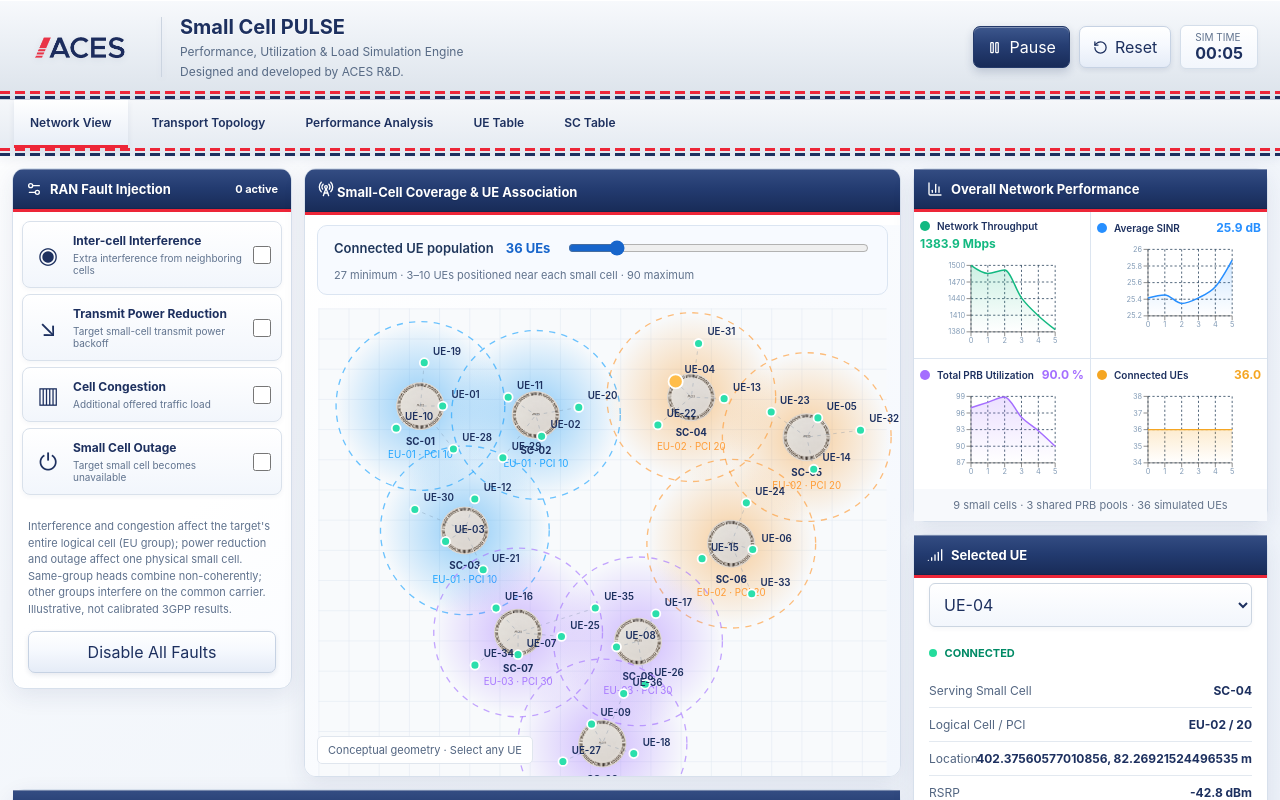
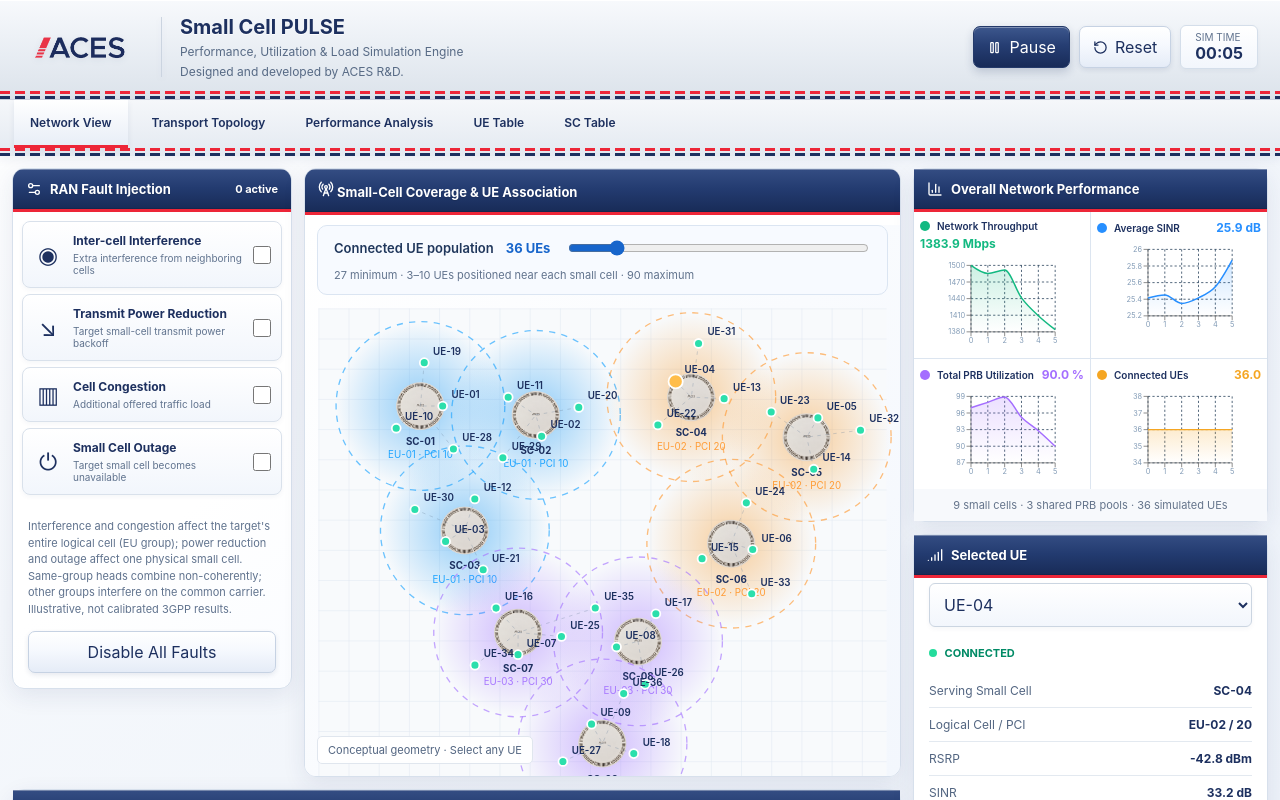
Before and after one commit to asadleghari199/aces-ran-demo, a React (Vite) app: page / in a window 1280 px wide. Shown: the top 800 px of the page. Built offline with nearby package versions, Linux system fonts and the light colour scheme.

Commit message:
Update main.jsx

```diff
--- a/src/main.jsx
+++ b/src/main.jsx
@@ -233,7 +233,7 @@ function App(){
  :<div className="comparison"><h3>Healthy vs Current Scenario</h3><p>Selected UE: {ues[selected].id}</p>{['rsrp','sinr','bler','throughput'].map(k=>{const base=allocateResources(ues.map((u,i)=>calculate(u,initialFaults(),tick,transport,groupActivity(ues,tick,initialFaults(),transport),i)),transport)[selected][k];return <div key={k}><span>{k.toUpperCase()}</span><b>{base.toFixed(1)} → {current[k].toFixed(1)}</b></div>})}</div>}</section>
  </div><section className="panel charts"><div className="panelTitle split"><span><Activity size={16}/> Key Performance Indicators · {ues[selected].id}</span><button className="textBtn" onClick={download}><Download size={14}/> CSV</button></div><div className="chartGrid"><ChartPanel title="SINR" data={history} field="sinr" color="#2c9eff" unit="dB"/><ChartPanel title="BLER" data={history} field="bler" color="#f05c58" unit="%"/><ChartPanel title="DL Throughput" data={history} field="throughput" color="#1fce8b" unit="Mbps"/><ChartPanel title="EU PRB Share" data={history} field="prb" color="#ae79ff" unit="%"/></div></section>
  <section className="panel alarmPanel"><div className="panelTitle"><AlertTriangle size={16}/> Alarms & Events</div><div className="eventList">{events.slice(0,7).map((e,i)=><div key={i}><span>{String(Math.floor(e.t/60)).padStart(2,'0')}:{String(e.t%60).padStart(2,'0')}</span><b className={e.level==='WARNING'?'warning':'info'}>{e.level}</b>{e.message}</div>)}</div></section></div><div className="networkRight"><section className="panel cellSummary"><div className="panelTitle"><BarChart3 size={16}/> Overall Network Performance</div>{networkCharts}<div className="networkSummaryFoot">9 small cells · 3 shared PRB pools · {ueCount} simulated UEs</div></section>
- <aside className="panel details"><div className="panelTitle"><Signal size={16}/> Selected UE</div><select value={selected} onChange={e=>setSelected(+e.target.value)}>{ues.map((u,i)=><option key={u.id} value={i}>{u.id}</option>)}</select><div className="status"><span className="dot"/> {current.serving<0?'DISCONNECTED':'CONNECTED'}</div>{[['Serving Small Cell',SITES[current.serving]?.id??'None'],['Logical Cell / PCI',current.servingGroup<0?'None':`${GROUPS[current.servingGroup].id} / ${GROUPS[current.servingGroup].pci}`],['Location',`${ues[selected].x}, ${ues[selected].y} m`],['RSRP',`${current.rsrp.toFixed(1)} dBm`],['SINR',`${current.sinr.toFixed(1)} dB`],['CQI',current.cqi],['MCS',current.mcs],['BLER',`${current.bler.toFixed(1)} %`],['UE PRB Share',`${current.prb.toFixed(1)} %`],['Logical Cell PRB Utilization',`${current.cellPrbUtil.toFixed(1)} %`],['DL Throughput',`${current.throughput.toFixed(1)} Mbps`]].map(([a,b])=><div className="metric" key={a}><span>{a}</span><b>{b}</b></div>)}<div className="panelTitle section">Individual Small-Cell Received Power</div>{current.powers.map((p,i)=><div className="metric" key={i}><span>{SITES[i].id}</span><b>{p< -180?'OFF':p.toFixed(1)+' dBm'}</b></div>)}</aside>
+ <aside className="panel details"><div className="panelTitle"><Signal size={16}/> Selected UE</div><select value={selected} onChange={e=>setSelected(+e.target.value)}>{ues.map((u,i)=><option key={u.id} value={i}>{u.id}</option>)}</select><div className="status"><span className="dot"/> {current.serving<0?'DISCONNECTED':'CONNECTED'}</div>{[['Serving Small Cell',SITES[current.serving]?.id??'None'],['Logical Cell / PCI',current.servingGroup<0?'None':`${GROUPS[current.servingGroup].id} / ${GROUPS[current.servingGroup].pci}`]/*,['Location',`${ues[selected].x}, ${ues[selected].y} m`]*/,['RSRP',`${current.rsrp.toFixed(1)} dBm`],['SINR',`${current.sinr.toFixed(1)} dB`],['CQI',current.cqi],['MCS',current.mcs],['BLER',`${current.bler.toFixed(1)} %`],['UE PRB Share',`${current.prb.toFixed(1)} %`],['Logical Cell PRB Utilization',`${current.cellPrbUtil.toFixed(1)} %`],['DL Throughput',`${current.throughput.toFixed(1)} Mbps`]].map(([a,b])=><div className="metric" key={a}><span>{a}</span><b>{b}</b></div>)}<div className="panelTitle section">Individual Small-Cell Received Power</div>{current.powers.map((p,i)=><div className="metric" key={i}><span>{SITES[i].id}</span><b>{p< -180?'OFF':p.toFixed(1)+' dBm'}</b></div>)}</aside>
  </div></main>}<footer><ShieldCheck size={14}/> Designed and developed by ACES R&D. </footer></div>;
 }
 createRoot(document.getElementById('root')).render(<App/>);
```
